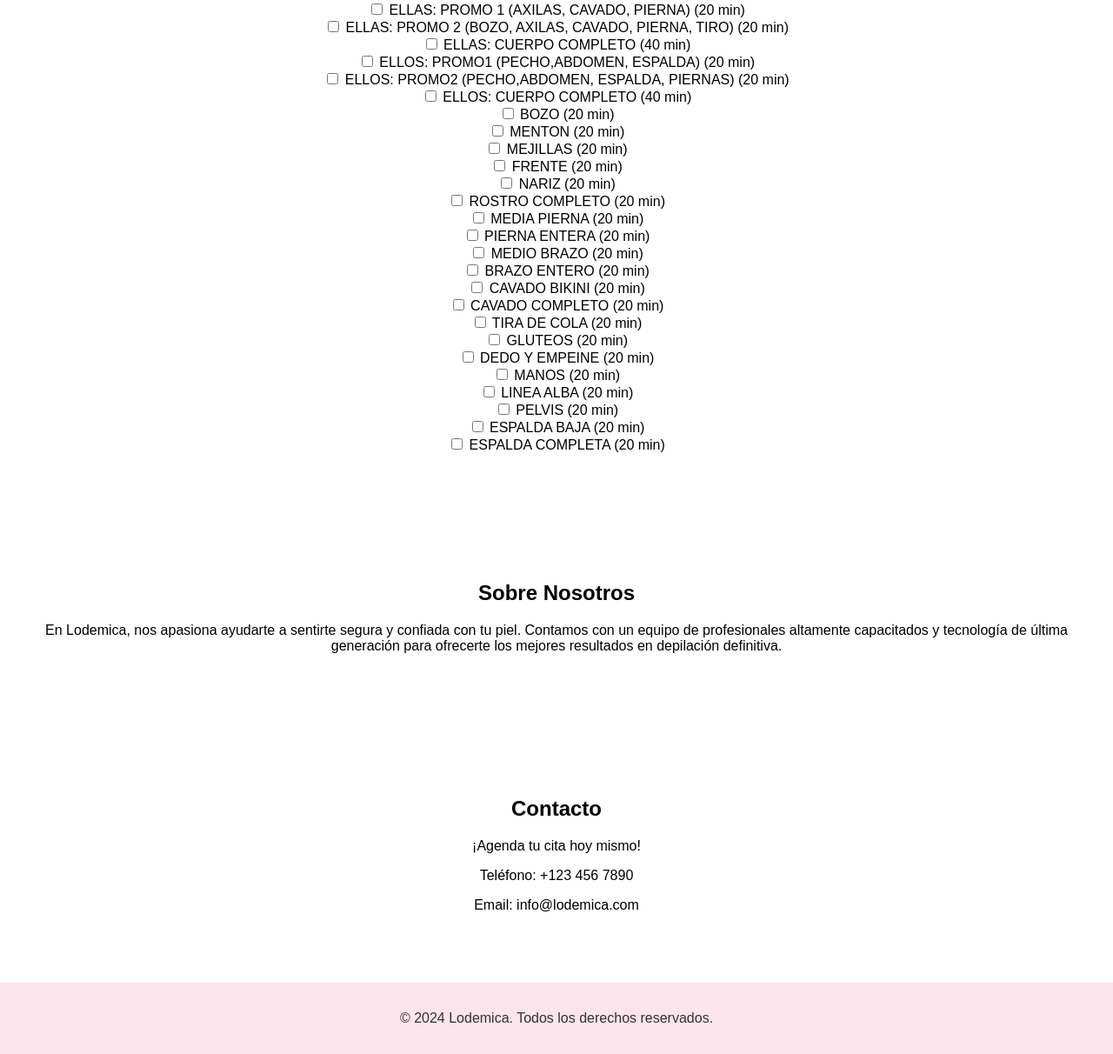
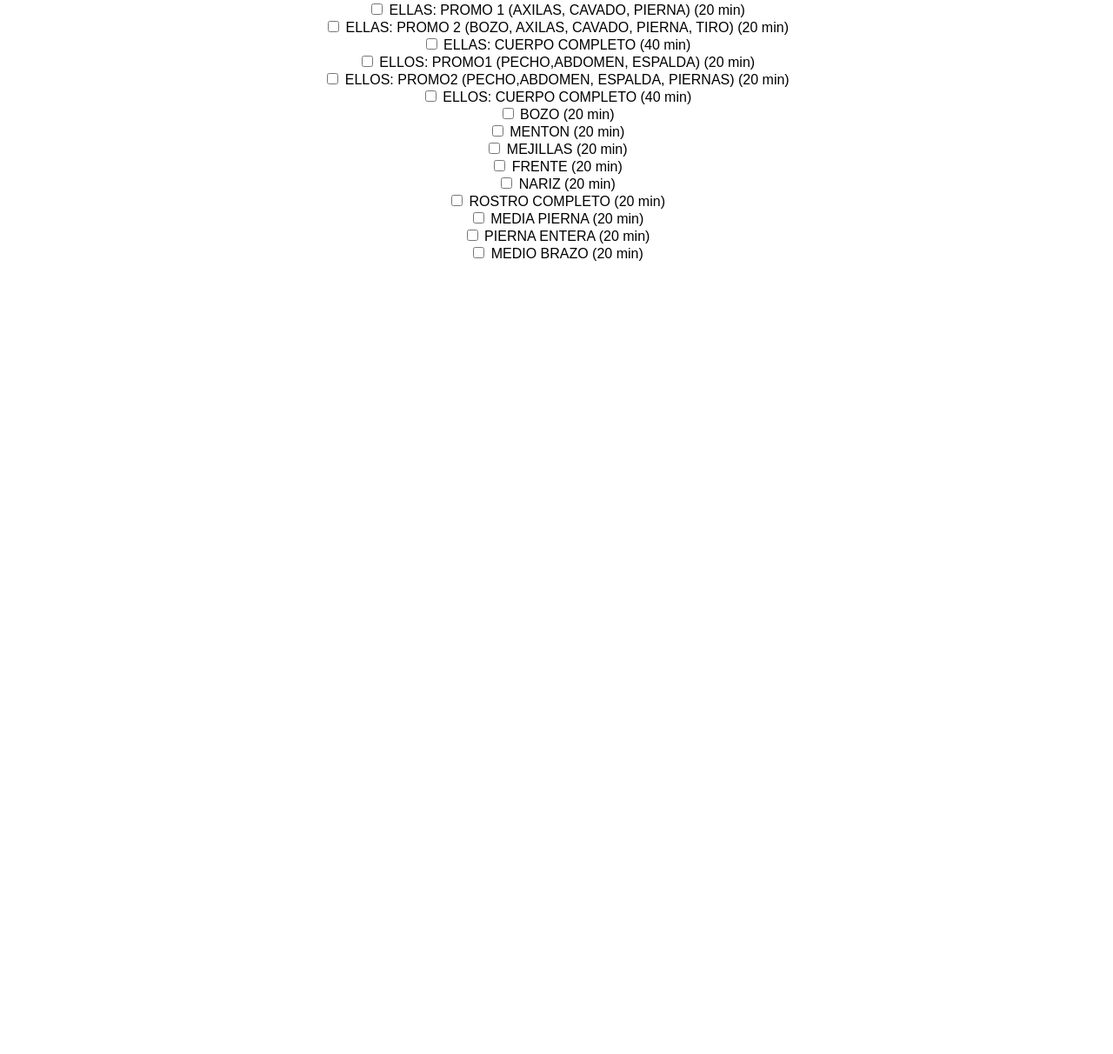
Before and after one commit to passa12/lodemica, a website: page index.html in a window 1280 px wide. Shown: the part 781-1993 px from the top of the page at 87% size. After the commit the page ends 1146 px from the top, so only its background shows below. Drawn offline with Linux system fonts and the light colour scheme.

Commit message:
Update index.html

```diff
--- a/index.html
+++ b/index.html
@@ -8,7 +8,7 @@
 </head>
 <body>
     <header>
-        <img src="img/logo.png" alt="Lodemica Logo" width="100">
+        <img src="https://i.imgur.com/GU6sk7Z.png" alt="Lodemica Logo" width="100">
         <h1>Lodemica</h1>
         <nav>
             <ul>
@@ -45,38 +45,4 @@
             <label><input type="checkbox" name="service" value="20"> ROSTRO COMPLETO (20 min)</label><br>
             <label><input type="checkbox" name="service" value="20"> MEDIA PIERNA (20 min)</label><br>
             <label><input type="checkbox" name="service" value="20"> PIERNA ENTERA (20 min)</label><br>
-            <label><input type="checkbox" name="service" value="20"> MEDIO BRAZO (20 min)</label><br>
-            <label><input type="checkbox" name="service" value="20"> BRAZO ENTERO (20 min)</label><br>
-            <label><input type="checkbox" name="service" value="20"> CAVADO BIKINI (20 min)</label><br>
-            <label><input type="checkbox" name="service" value="20"> CAVADO COMPLETO (20 min)</label><br>
-            <label><input type="checkbox" name="service" value="20"> TIRA DE COLA (20 min)</label><br>
-            <label><input type="checkbox" name="service" value="20"> GLUTEOS (20 min)</label><br>
-            <label><input type="checkbox" name="service" value="20"> DEDO Y EMPEINE (20 min)</label><br>
-            <label><input type="checkbox" name="service" value="20"> MANOS (20 min)</label><br>
-            <label><input type="checkbox" name="service" value="20"> LINEA ALBA (20 min)</label><br>
-            <label><input type="checkbox" name="service" value="20"> PELVIS (20 min)</label><br>
-            <label><input type="checkbox" name="service" value="20"> ESPALDA BAJA (20 min)</label><br>
-            <label><input type="checkbox" name="service" value="20"> ESPALDA COMPLETA (20 min)</label><br>
-            <div id="duration-display"></div>
-        </form>
-    </section>
-
-    <section id="sobre-nosotros" class="section">
-        <h2>Sobre Nosotros</h2>
-        <p>En Lodemica, nos apasiona ayudarte a sentirte segura y confiada con tu piel. Contamos con un equipo de profesionales altamente capacitados y tecnología de última generación para ofrecerte los mejores resultados en depilación definitiva.</p>
-    </section>
-
-    <section id="contacto" class="section">
-        <h2>Contacto</h2>
-        <p>¡Agenda tu cita hoy mismo!</p>
-        <p>Teléfono: +123 456 7890</p>
-        <p>Email: info@lodemica.com</p>
-    </section>
-
-    <footer>
-        <p>&copy; 2024 Lodemica. Todos los derechos reservados.</p>
-    </footer>
-
-    <script src="script.js"></script>
-</body>
-</html>
+            <label><input type="checkbox" name="service" value="20"> MEDIO BRAZO (20 min)</
```
